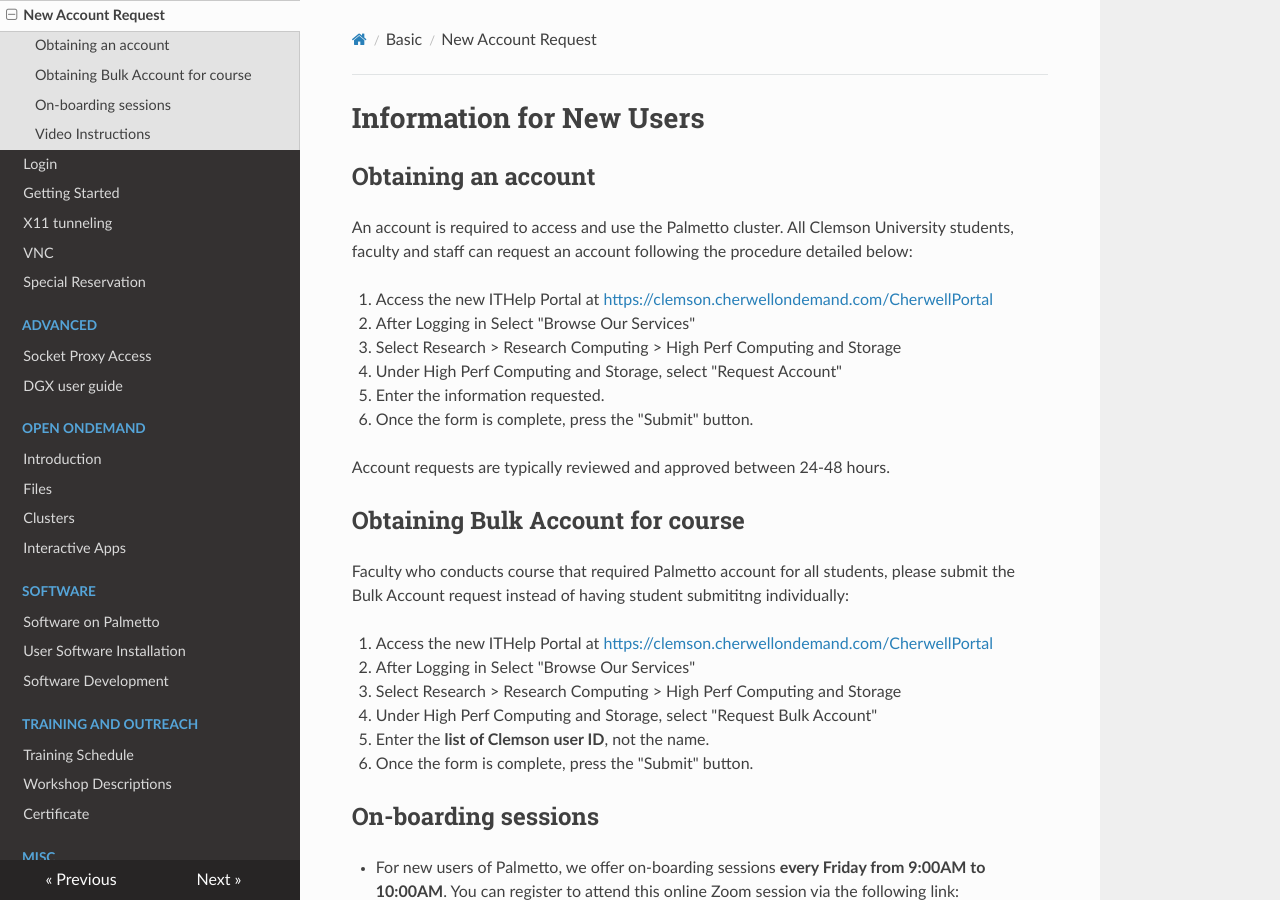
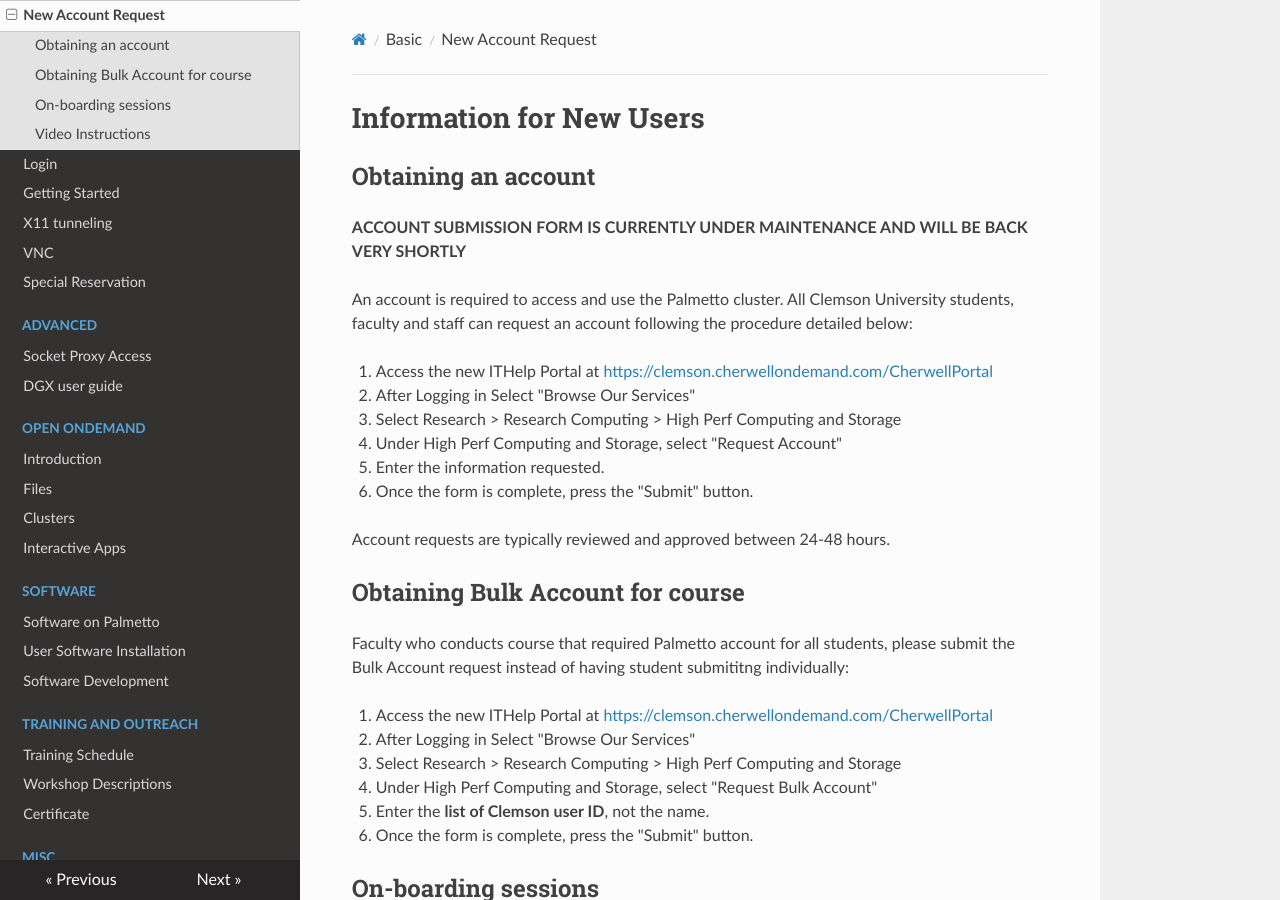
Before and after one commit to clemsonciti/palmetto-documentation, an MkDocs documentation site: the page built from docs/basic/new.md, in a window 1280 px wide and 900 px high. Built offline with MkDocs 1.6.1, drawn with Linux system fonts in a browser that asks for light colours; nearby versions of some CDN libraries.

Commit message:
Update new.md

```diff
--- a/docs/basic/new.md
+++ b/docs/basic/new.md
@@ -1,6 +1,8 @@
 # Information for New Users
 
 ## Obtaining an account
+
+**ACCOUNT SUBMISSION FORM IS CURRENTLY UNDER MAINTENANCE AND WILL BE BACK VERY SHORTLY**
 
 An account is required to access and use the Palmetto
 cluster. All Clemson University students, faculty and staff
```
